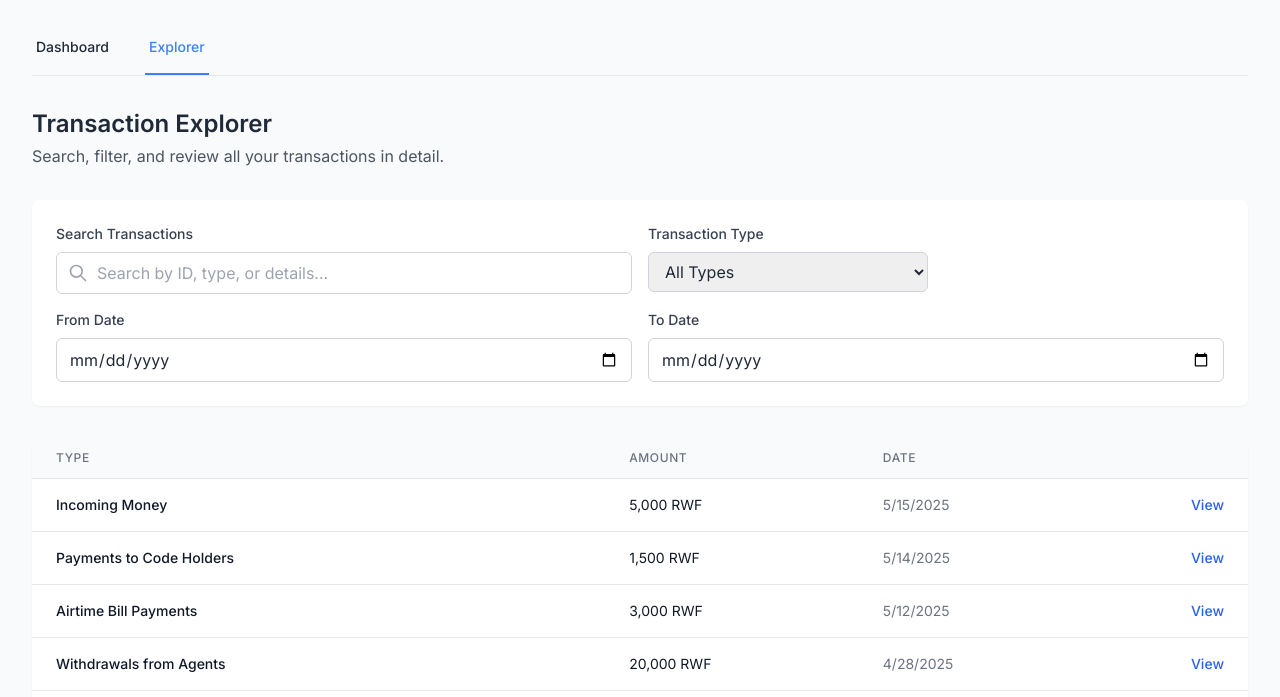
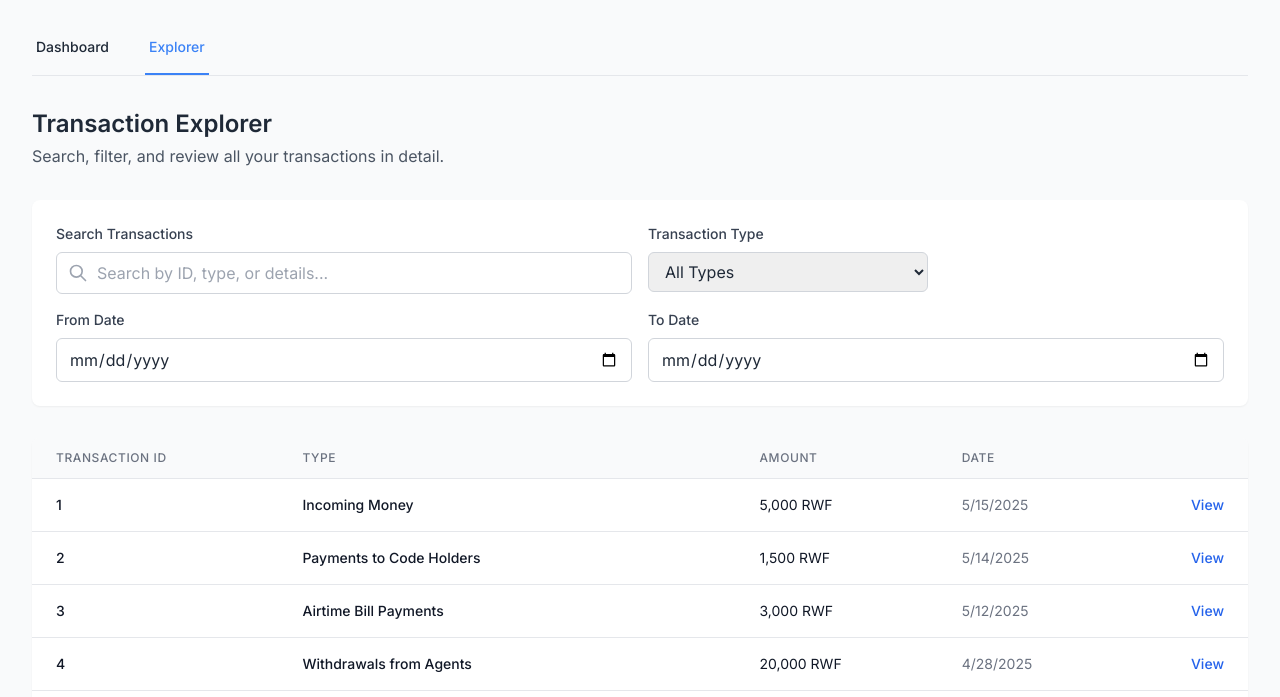
Before and after one commit to Momo-Analysis/momo-data-analysis, a plain HTML site: page frontend-v2/transaction.html in a window 1280 px wide. Shown: the part 103-800 px from the top of the page. Drawn offline with nearby package versions, Linux system fonts and the light colour scheme.

Commit message:
chore: Prepare files for future transaction analysis features

```diff
--- a/frontend-v2/js/transactions.js
+++ b/frontend-v2/js/transactions.js
@@ -155,15 +155,19 @@ document.addEventListener("DOMContentLoaded", () => {
     state.pagination.totalPages = Math.ceil(filtered.length / limit);
 
     const paginated = filtered.slice(start, end);
-
     if (paginated.length === 0) {
-      list.innerHTML = `<tr><td colspan="4" class="text-center py-10 text-gray-500">No transactions found for the selected filters.</td></tr>`;
+      list.innerHTML = `<tr><td colspan="5" class="text-center py-10 text-gray-500">No transactions found for the selected filters.</td></tr>`;
     } else {
       paginated.forEach((tx) => {
         const row = document.createElement("tr");
         row.className = "hover:bg-gray-50 cursor-pointer";
         row.dataset.transactionId = tx.id;
         row.innerHTML = `
+                    <td class="px-6 py-4 whitespace-nowrap">
+                        <div class="text-sm font-medium text-gray-900">${
+                          tx.id
+                        }</div>
+                    </td>
                     <td class="px-6 py-4 whitespace-nowrap">
                         <div class="text-sm font-medium text-gray-900">${
                           tx.type
--- a/frontend-v2/transaction.html
+++ b/frontend-v2/transaction.html
@@ -143,6 +143,12 @@
                     scope="col"
                     class="px-6 py-3 text-left text-xs font-medium text-gray-500 uppercase tracking-wider"
                   >
+                    Transaction ID
+                  </th>
+                  <th
+                    scope="col"
+                    class="px-6 py-3 text-left text-xs font-medium text-gray-500 uppercase tracking-wider"
+                  >
                     Type
                   </th>
                   <th
```
